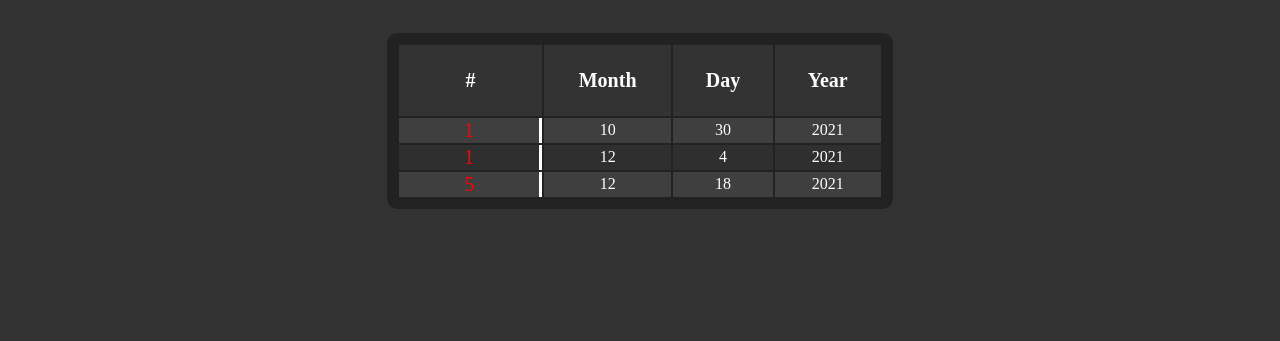
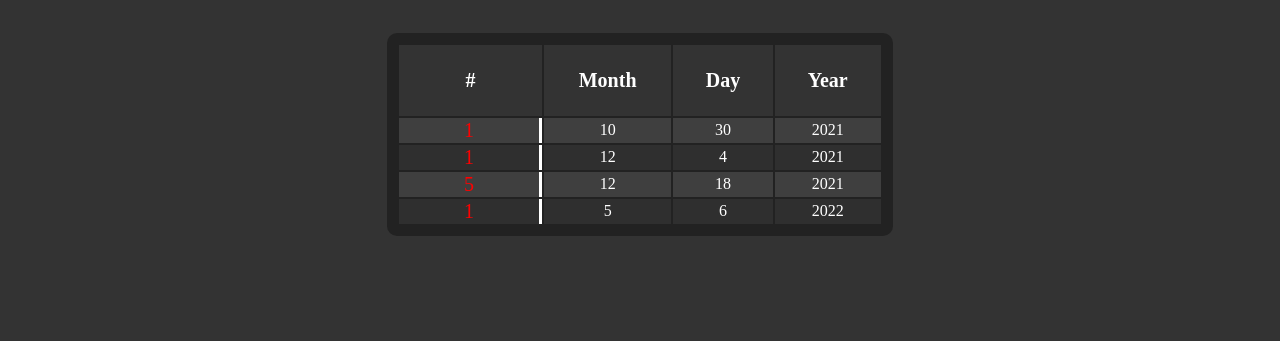
Before and after one commit to teaBag024/BuzzerCounter, a plain HTML site: page index.html in a window 1280 px wide. Shown: the part 302-643 px from the top of the page. Drawn offline with nearby package versions, Linux system fonts and the light colour scheme.

Commit message:
Update index.html

```diff
--- a/index.html
+++ b/index.html
@@ -125,6 +125,12 @@
                 <td>18</td>
                 <td>2021</td>
             </tr>
+            <tr>
+                <td>1</td>
+                <td>5</td>
+                <td>6</td>
+                <td>2022</td>
+            </tr>
         </table>
     </div>
 
```
